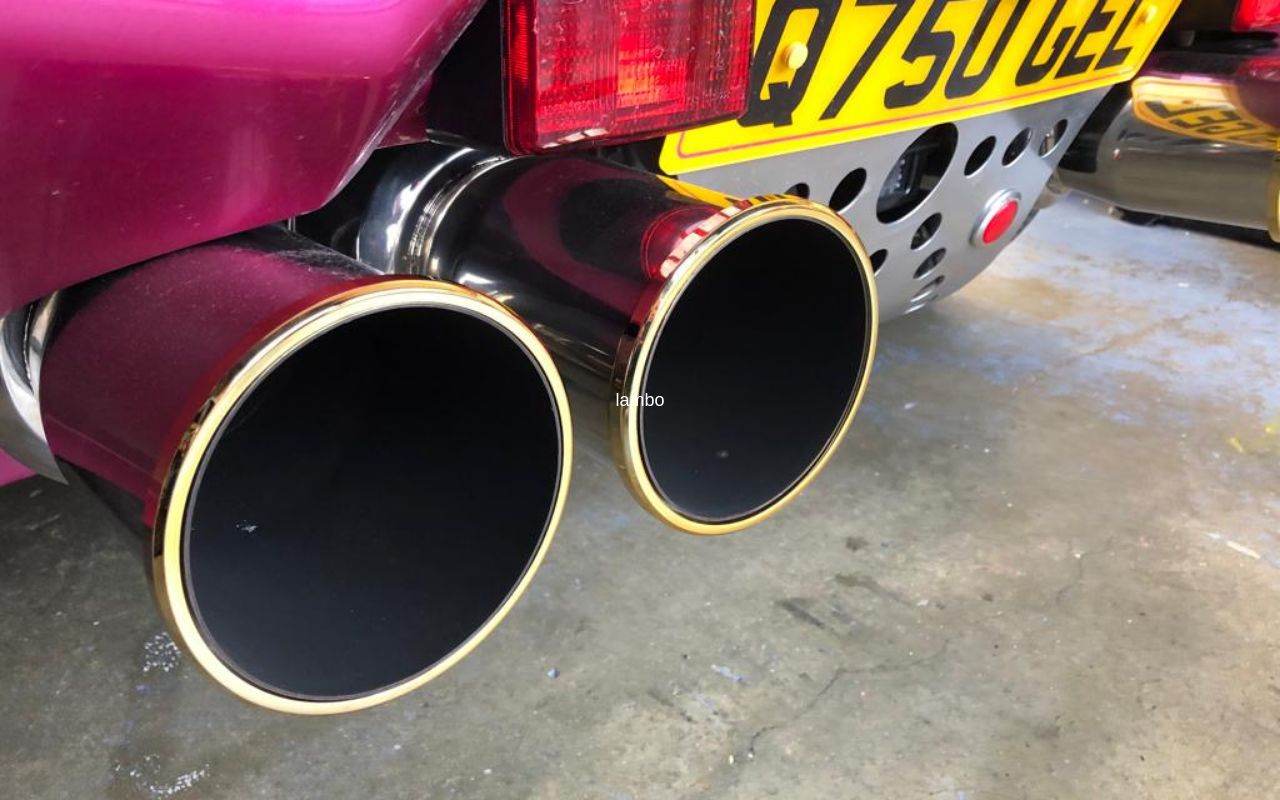
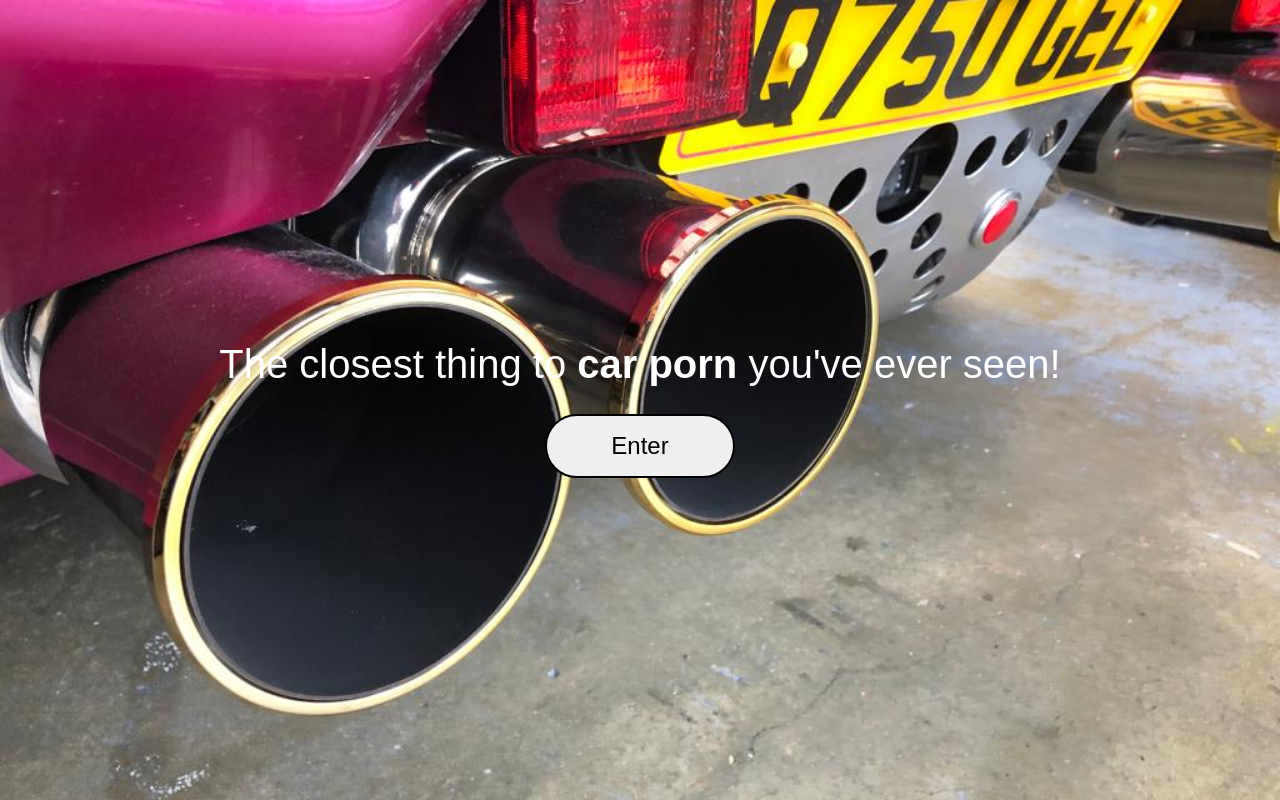
Before and after one commit to jibatsu/lambo, a plain HTML site: page index.html in a window 1280 px wide. Drawn offline with Linux system fonts and the light colour scheme.

Commit message:
New page

```diff
--- a/css/styles.css
+++ b/css/styles.css
@@ -74,3 +74,83 @@ body {
   align-items: center;
   flex-direction: column;
 }
+
+.bg-about {
+  background-image: url('../img/pentax.jpg');
+
+  /* Full height */
+  height: 100%;
+  width: 100%;
+  /* Center and scale the image nicely */
+  background-position: center;
+  background-repeat: no-repeat;
+  background-size: cover;
+
+  display: flex;
+  justify-content: center;
+  align-items: center;
+  flex-direction: column;
+}
+
+.landing-container {
+  display: flex;
+  flex-direction: column;
+  align-items: center;
+  justify-content: center;
+
+  width: 100%;
+  height: 100%;
+}
+
+.landing-container-top {
+  display: flex;
+  flex-direction: column;
+  align-items: center;
+  justify-content: flex-end;
+
+  height: 50%;
+}
+
+.landing-container-bottom {
+  display: flex;
+  flex-direction: column;
+  align-items: center;
+  justify-content: flex-start;
+
+  height: 50%;
+}
+
+p {
+  font-family: 'Fira', sans-serif;   /* Add 'Roboto' here */
+  font-style: normal;
+  font-weight: 300;
+  font-size: 40px;
+  line-height: 1.8em;
+  color: #FFF;
+}
+
+.button-container {
+  margin: 10px;
+}
+
+.button {
+  background-color: #white;
+  border: 2px solid #White;
+  border-style: solid;
+  border-radius: 100px;
+  color: black;
+  padding: 16px 64px;
+  text-align: center;
+  text-decoration: none;
+  display: inline-block;
+  font-size: 24px;
+  margin: 4px 2px;
+  transition-duration: 0.4s;
+  cursor: pointer;
+}
+
+.button:hover {
+  background-color: rgba(255, 0, 120, 0.5);
+  color: white;
+  font-size: 32px;
+}
--- a/index.html
+++ b/index.html
@@ -16,7 +16,16 @@
   </head>
   <body>
     <div class="bg">
-      <p>lambo</p>
+      <div class="landing-container">
+        <div class="landing-container-top">
+          <p>The closest thing to <strong>car porn</strong> you've ever seen!</p>
+        </div>
+        <div class="landing-container-bottom">
+          <div class="button-container">
+            <a href="about/about.html"><button class="button ">Enter</button></a>
+          </div>
+        </div>
+      </div>
     </div>
   </body>
 </html>
```
Also changed, not shown: about/about.html (added, +31 -0 lines).
